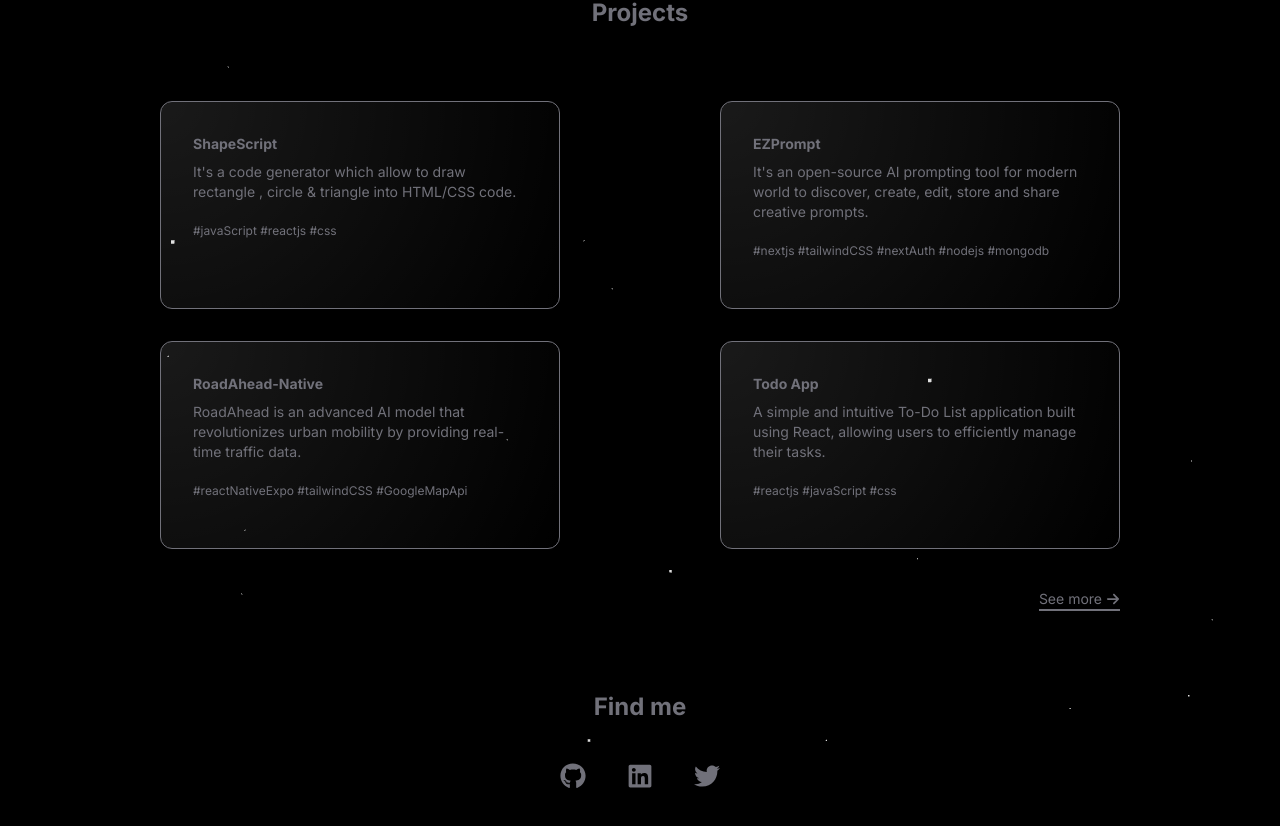
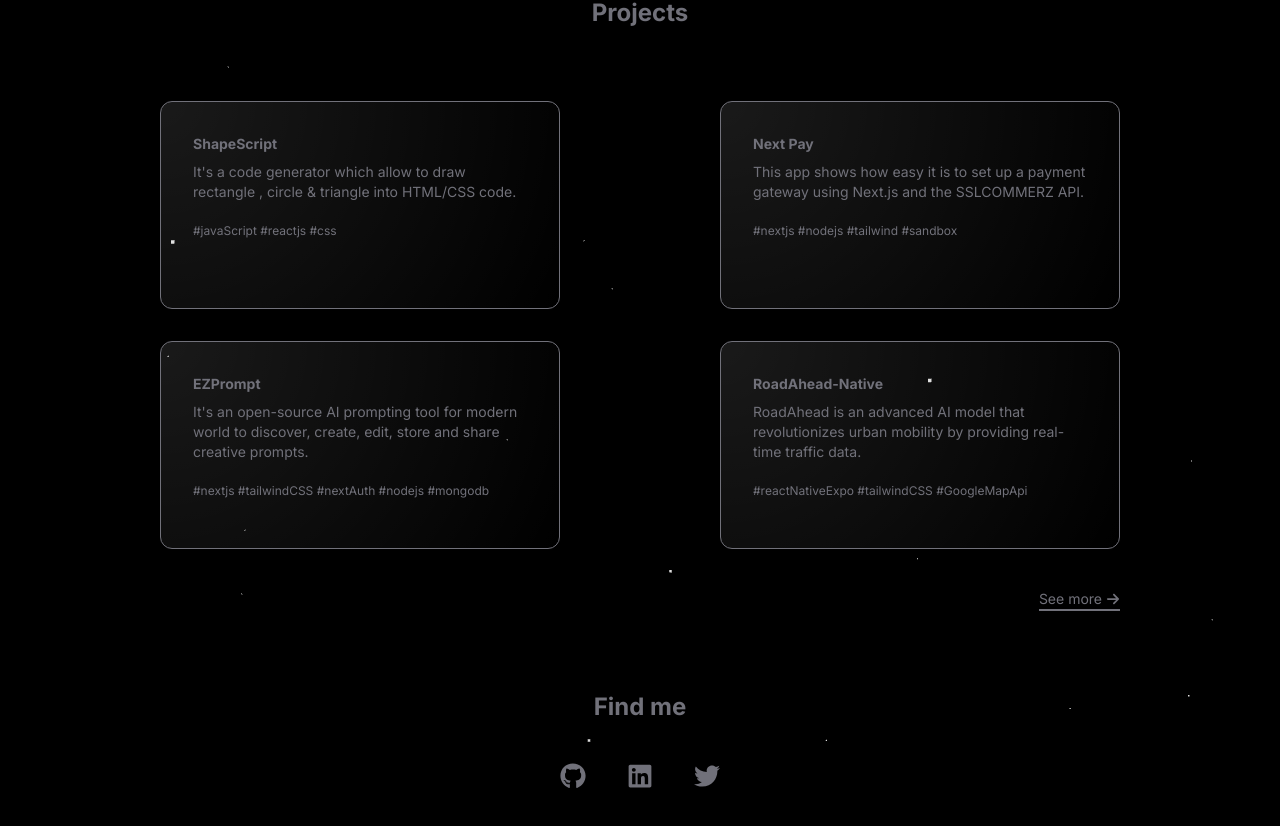
Before and after one commit to Siratul804/Siratul12, a Next.js app: page / in a window 1280 px wide. Shown: the part 794-1620 px from the top of the page. Built offline with nearby package versions, Linux system fonts and the light colour scheme.

Commit message:
next pay added

```diff
--- a/app/components/Project.jsx
+++ b/app/components/Project.jsx
@@ -17,24 +17,25 @@ function Project() {
             link="https://github.com/Siratul804/ShapeScript"
           />
           <ProjectCard
+            title="Next Pay"
+            description="This app shows how easy it is to set up a payment gateway using Next.js and the SSLCOMMERZ API."
+            skills="#nextjs #nodejs #tailwind #sandbox "
+            link="https://github.com/Siratul804/Payment-Gateway-NextJS.git"
+          />
+        </div>
+        <div className="text-[#71717A] flex sm:justify-between justify-center lg:flex-row flex-col md:flex-col items-center	 ">
+          <ProjectCard
             title="EZPrompt"
             description="It's  an open-source AI prompting tool for modern world to discover, create, edit, store and share creative prompts."
             skills="#nextjs #tailwindCSS #nextAuth #nodejs #mongodb"
             link="https://github.com/Siratul804/prompt_nextJS"
           />
-        </div>
-        <div className="text-[#71717A] flex sm:justify-between justify-center lg:flex-row flex-col md:flex-col items-center	 ">
+
           <ProjectCard
             title=" RoadAhead-Native"
             description="RoadAhead is an advanced AI model that revolutionizes urban mobility by providing real-time traffic data."
             skills="#reactNativeExpo #tailwindCSS #GoogleMapApi"
             link="https://github.com/Siratul804/RoadAhead-Native"
-          />
-          <ProjectCard
-            title="Todo App"
-            description="A simple and intuitive To-Do List application built using React, allowing users to efficiently manage their tasks."
-            skills="#reactjs #javaScript #css "
-            link="https://github.com/Siratul804/todo"
           />
         </div>
         <div className="flex justify-end text-[#71717A] py-10 text-sm ">
```
